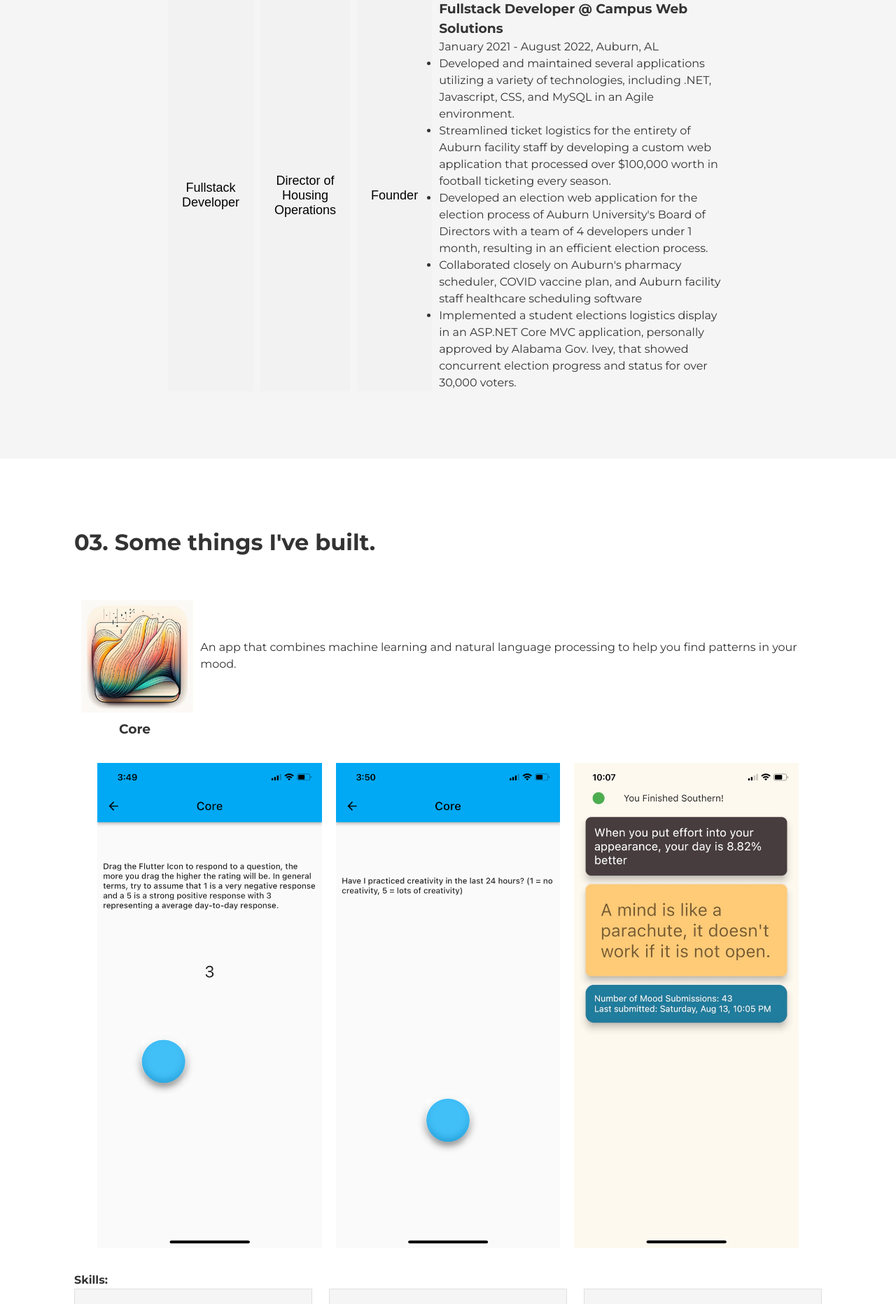
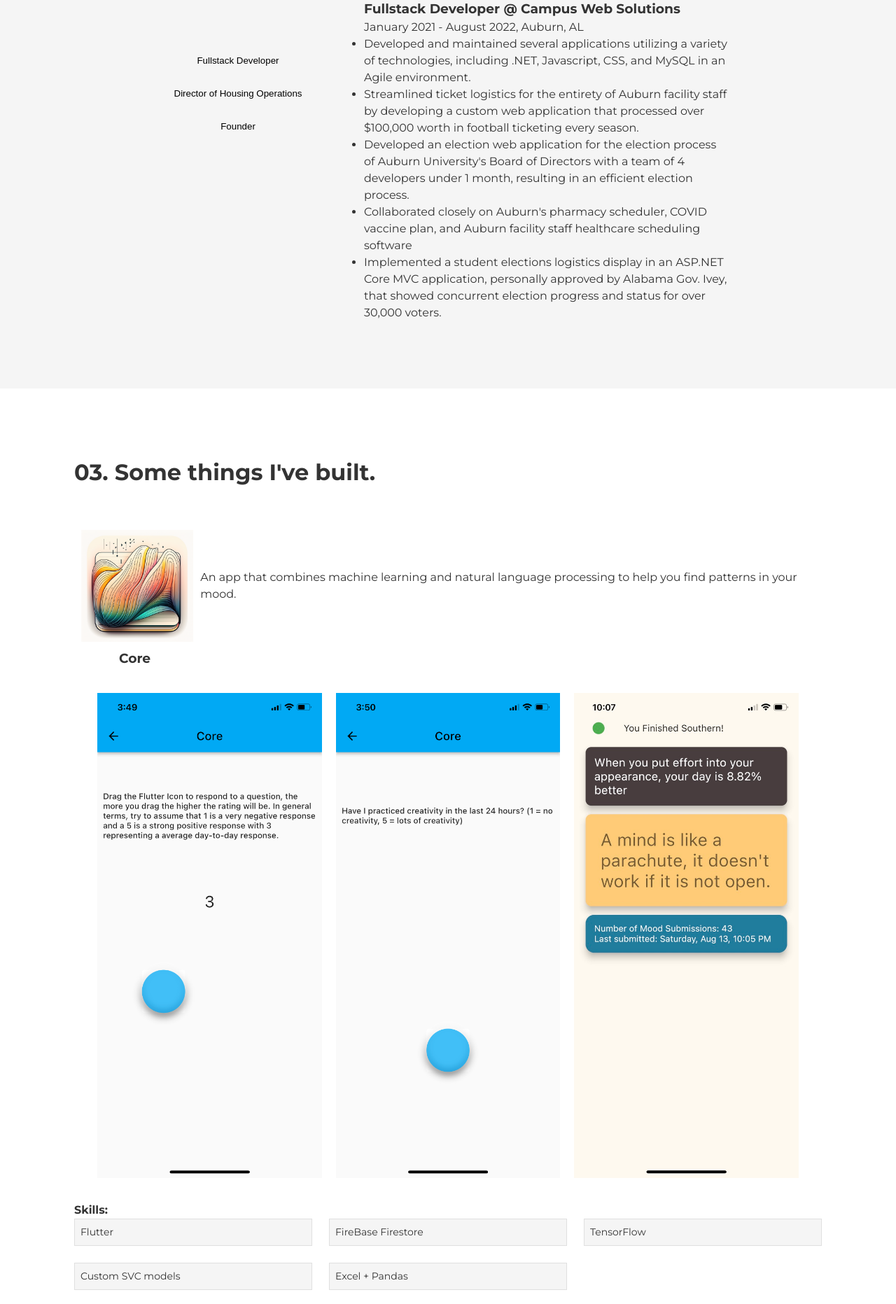
Before and after one commit to tyhirn/tyhirn.github.io, a plain HTML site: page index.html in a window 1280 px wide. Shown: the part 2190-4053 px from the top of the page at 70% size. Drawn offline with Linux system fonts and the light colour scheme.

Commit message:
Release 1.0

```diff
--- a/index.css
+++ b/index.css
@@ -340,25 +340,6 @@ a {
   transition: all 0.3s ease-in-out;
 }
 
-.jobs__StyledTabButtons {
-  display: flex;
-}
-
-
-.jobs__StyledTabButtons button {
-  background-color: #f2f2f2;
-  border: none;
-  outline: none;
-  cursor: pointer;
-  padding: 10px 20px;
-  font-size: 18px;
-  margin-right: 10px;
-}
-
-.jobs__StyledTabButtons button.active {
-  background-color: #ddd;
-}
-
 .jobs__StyledTabPanels .jobs__StyledTabPanel {
   display: none;
 }
@@ -413,7 +394,7 @@ a {
   display: flex;
 }
 
-.jobsTabButtons{
+.jobs__StyledTabButtons{
   display: block;
   width: 25%;
   margin-right: 10%;
@@ -421,14 +402,14 @@ a {
   height: 100%;
 }
 
-.jobsTabPanels{
+.jobs__StyledTabPanels{
   display: flex;
   justify-content: center;
   align-items: center;
   width: 65%;
 }
 
-.jobsTab{
+.tablink{
   display: flex;
   justify-content: center;
   align-items: center;
@@ -439,6 +420,26 @@ a {
   background-color: inherit;
 }
 
-.tabActive{
+.tablink:hover{
+  background-color: #ddd;
+  cursor: pointer;
+}
+
+.active{
   border-left: 4px solid #0077b5;
 }
+
+.projSkills {
+  display: grid;
+  grid-template-columns: repeat(auto-fit, minmax(250px, 1fr));
+  grid-gap: 1.5rem;
+  list-style: none;
+  padding-left: 0;
+}
+
+.projSkills li{
+  font-size: 14px;
+  border: 1px solid #e0e0e0;
+  padding: .5rem;
+  background-color: #f5f5f5;
+}
--- a/index.html
+++ b/index.html
@@ -173,7 +173,7 @@
                 </div>
                 <br>
                 <h4 class="project-overline">Skills:</h4>
-                <ul class="skills">
+                <ul class="projSkills">
                   <li>Flutter</li>
                   <li>FireBase Firestore</li>
                   <li>TensorFlow</li>
```
